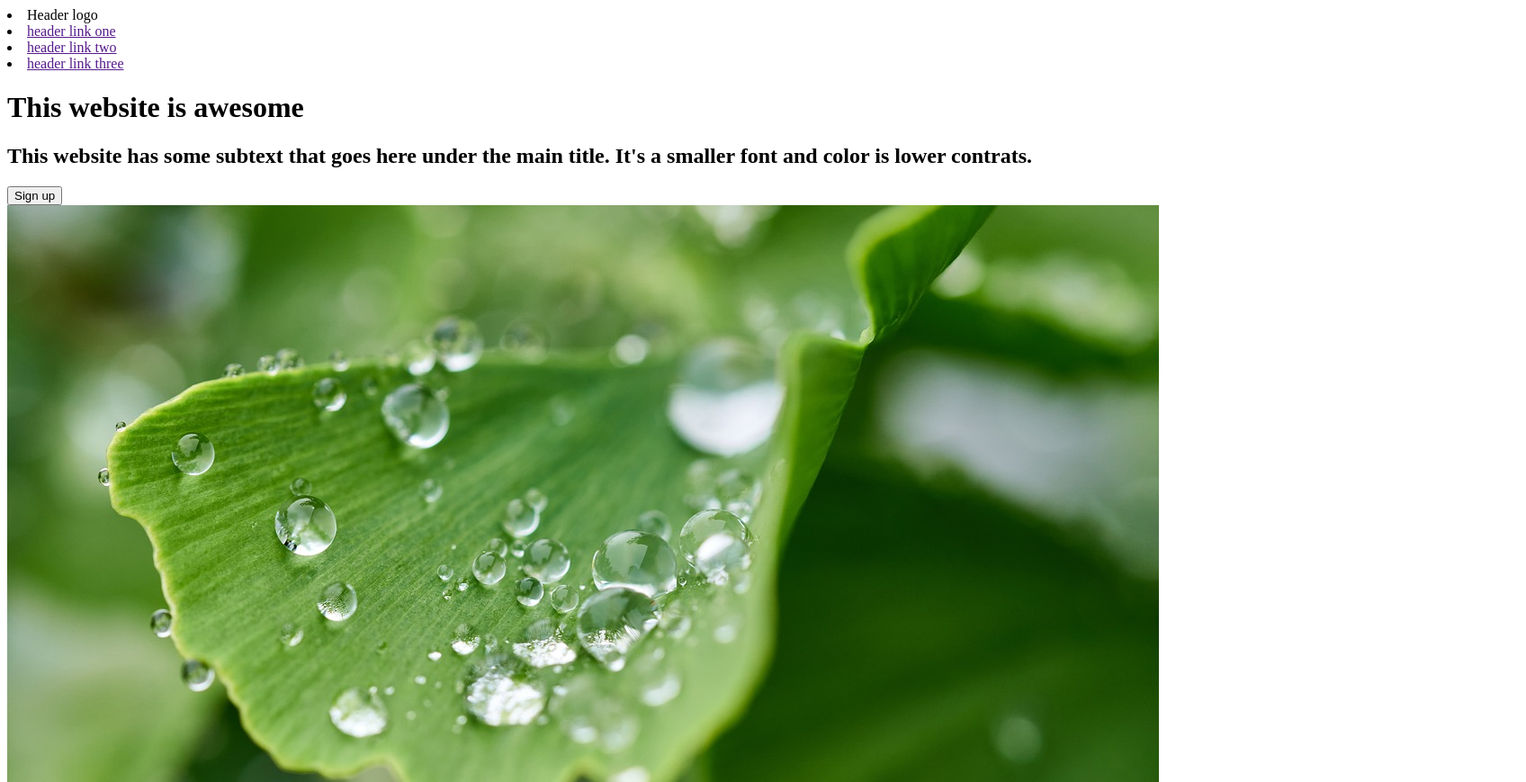
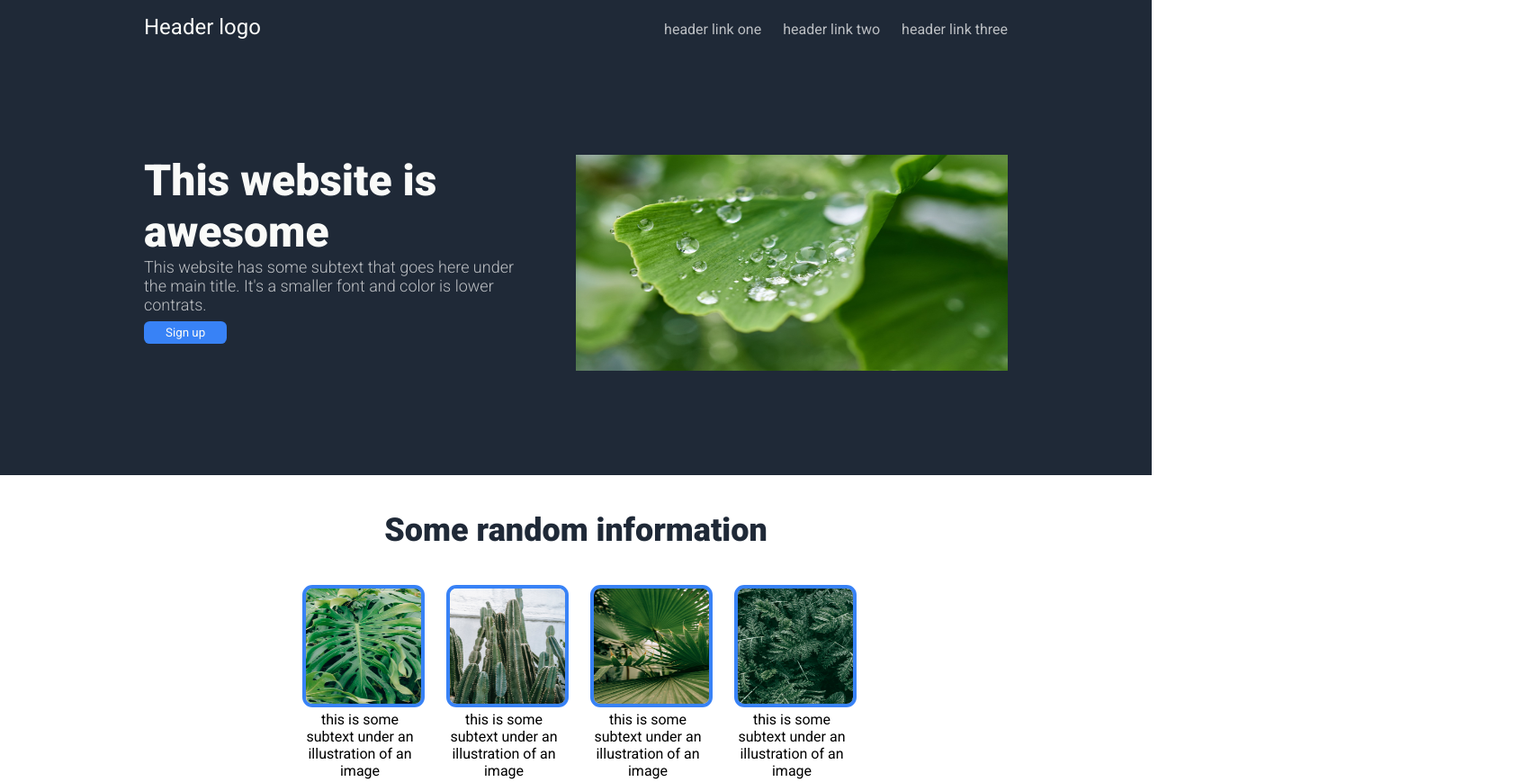
Before and after one commit to jawciu/landing_page, a plain HTML site: page index.html in a window 1280 px wide. Shown: the top 869 px of the page at 90% size, 1696 px wide, since content can reach past the window. Drawn offline with Linux system fonts and the light colour scheme.

Commit message:
Added style to the navbar, hero and additional info

```diff
--- a/index.html
+++ b/index.html
@@ -5,7 +5,12 @@
   <meta http-equiv="X-UA-Compatible" content="IE=edge">
   <meta name="viewport" content="width=device-width, initial-scale=1.0">
   <title>Landing page</title>
+  <link href="style.css" rel="stylesheet">
   <script src="https://kit.fontawesome.com/12f8aa1234.js" crossorigin="anonymous"></script>
+  <link rel="preconnect" href="https://fonts.googleapis.com">
+  <link rel="preconnect" href="https://fonts.gstatic.com" crossorigin>
+  <link href="https://fonts.googleapis.com/css2?family=Roboto:ital,wght@0,300;
+        0,400;0,500;0,900;1,100;1,300;1,400;1,500&display=swap" rel="stylesheet">
 </head>
 <body class="container">
 
@@ -18,26 +23,39 @@
 
   <main>
     <div class="main-info">
+      <div class="left">
         <h1>This website is awesome</h1>
-      <h2>This website has some subtext that goes here under the main title.
+        <h2 class="h2-hero">This website has some subtext that goes here under the main title.
           It's a smaller font and color is lower contrats.</h2>
         <button class="btn-top">Sign up</button>
+      </div>
+      <div class="right">
         <img src="img/img-main.jpeg" class="img-main" alt="picture of a leaf">
       </div>
+    </div>
+
+    <h2 class="additional-heading">Some random information</h2>
+
     <div class="additional-info">
-      <h2>Some random information</h2>
+      <div class="img-text">
+        <img src="img/img1.jpeg" alt="picture of a plant" class="img-plant">
+        <div class="text">this is some subtext under an illustration of an image</div>
+      </div>
 
-      <img src="img/img1.jpeg" alt="picture of a plant">
+      <div class="img-text">
+        <img src="img/img2.jpeg" alt="picture of a plant" class="img-plant">
         <div class="text">this is some subtext under an illustration of an image</div>
+      </div>
 
-      <img src="img/img2.jpeg" alt="picture of a plant">
+      <div class="img-text">
+        <img src="img/img3.jpeg" alt="picture of a plant" class="img-plant">
         <div class="text">this is some subtext under an illustration of an image</div>
+      </div>
 
-      <img src="img/img3.jpeg" alt="picture of a plant">
+      <div class="img-text">
+        <img src="img/img4.jpeg" alt="picture of a plant" class="img-plant">
         <div class="text">this is some subtext under an illustration of an image</div>
-
-      <img src="img/img4.jpeg" alt="picture of a plant">
-      <div class="text">this is some subtext under an illustration of an image</div>
+      </div>
     </div>
     <div class="quote">
       <div class="quote-text">This is an inspiring quite, or a testimonial from
--- /dev/null
+++ b/style.css
@@ -0,0 +1,99 @@
+* {
+  margin:0;
+  padding:0;
+  font-family: 'Roboto', sans-serif;
+}
+
+/*.container {
+  display: flex;
+  flex-direction: column;
+}
+
+main {
+  flex: 1 1 auto;
+}*/
+
+.header,
+.main-info {
+  display: flex;
+  background-color: #1F2937;
+}
+
+/*HEADER*/
+
+header {
+  align-items: baseline;
+  list-style: none;
+  padding: 1rem 10rem;
+  gap: 1.5rem;
+}
+
+a {
+  text-decoration: none;
+  color: rgba(255, 255, 255, 0.7);
+}
+
+li.logo {
+  font-size: 1.5rem;
+  color: #f9faf8;
+  margin-right: auto;
+
+}
+
+/* MAIN INFO */
+.main-info {
+  padding: 7rem 10rem;
+  gap: 3rem;
+}
+
+h1 {
+  font-size: 3rem;
+  color: #f9faf8;
+}
+
+h2.h2-hero {
+  font-size: 1.125rem;
+  color: rgba(255, 255, 255, 0.7);
+  font-weight: 300;
+}
+.img-main {
+  width: 30rem;
+  height:15rem;
+}
+
+.btn-top {
+  color: #f9faf8;
+  background-color: #3882F6;
+  padding: 0.3rem 1.5rem;
+  border: none;
+  border-radius: 0.4rem;
+  margin-top: 0.5rem;
+}
+
+/*ADDITIONAL INFO*/
+.additional-heading {
+  text-align: center;
+  margin-top: 2.5rem;
+  color: #1f2937;
+  font-size: 2.25rem;
+}
+.additional-info {
+  display: flex;
+  justify-content: center;
+  gap: 2rem;
+  margin: 2.5rem 10rem 5rem 10rem;
+}
+
+.img-text,
+.img-plant {
+  width: 8rem;
+}
+
+.img-plant {
+  height: 8rem;
+  border: 4px solid #3882F6;
+  border-radius: 0.7rem;
+}
+.text {
+  text-align: center;
+}
```
Lines whose indentation alone changed are shown as unchanged.
